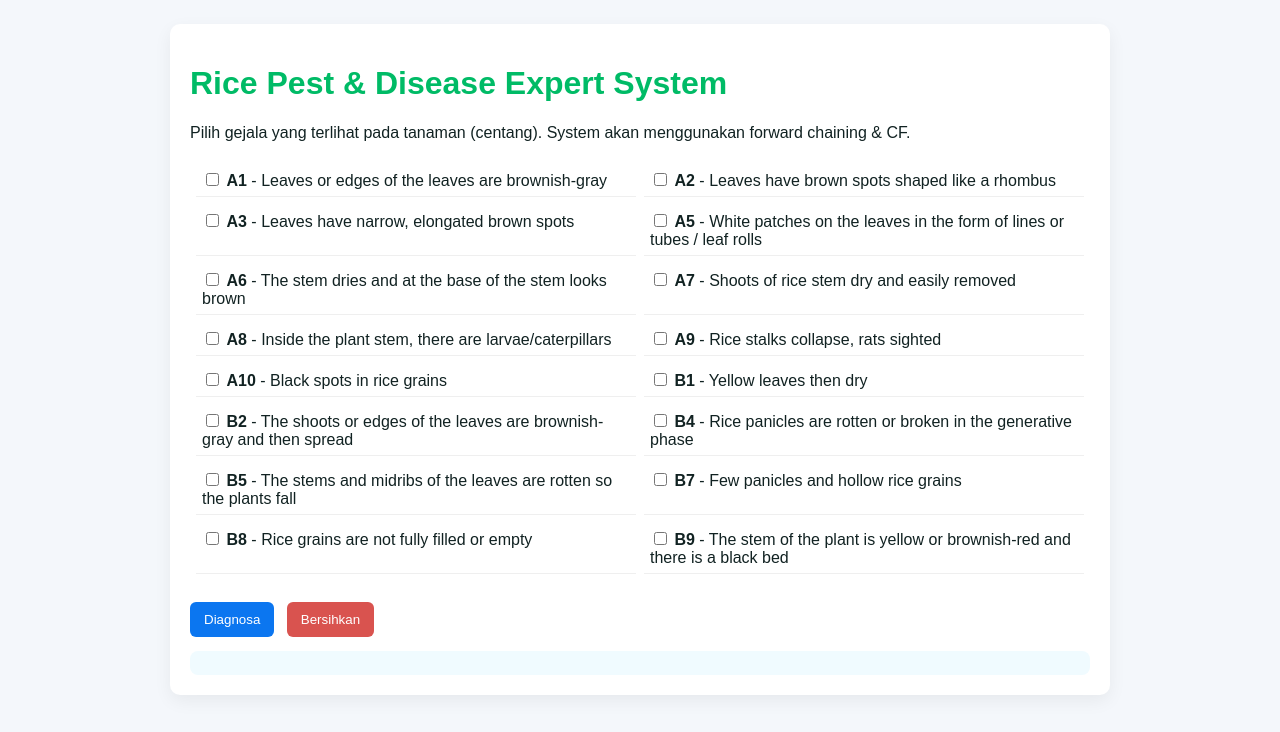
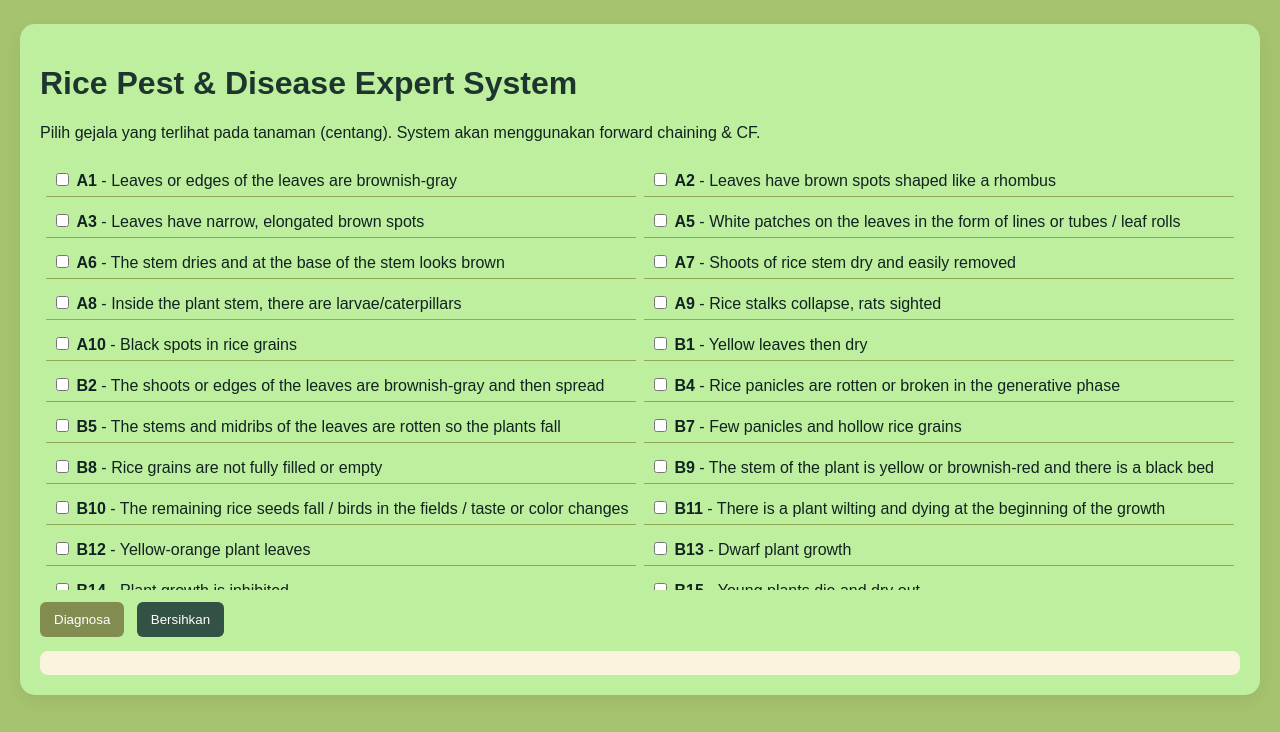
Before and after one commit to rises27/Sistem-Pakar, a Flask app: page / in a window 1280 px wide. Shown: the top 732 px of the page. Run offline with Flask 3, Linux system fonts and the light colour scheme.

Commit message:
Update style.css

```diff
--- a/ui/static/style.css
+++ b/ui/static/style.css
@@ -1,11 +1,11 @@
-body{font-family:Arial,Helvetica,sans-serif;background:#f4f7fb;color:#122;}
-.container{max-width:900px;margin:24px auto;background:#fff;padding:20px;border-radius:10px;box-shadow:0 6px 18px rgba(0,0,0,0.06)}
-h1{color:#0b6; text-align:left}
+body{font-family:Arial,Helvetica,sans-serif;background:#a6c36f;color:#122;}
+.container{max-width:1200px;margin:24px auto;background:#beef9e;padding:20px;border-radius:15px;box-shadow:0 6px 18px rgba(0,0,0,0.06)}
+h1{color:#1e352f; text-align:left}
 .grid{display:grid;grid-template-columns:1fr 1fr;gap:8px;max-height:420px;overflow:auto;padding:6px}
-.chk{display:block;padding:6px;border-bottom:1px solid #efefef}
-button{background:#0b76f0;color:#fff;border:none;padding:10px 14px;border-radius:6px;cursor:pointer}
-button#clear{background:#d9534f;margin-left:8px}
-.hasil{margin-top:14px;background:#f0fbff;padding:12px;border-radius:8px}
-.card{padding:10px;margin-bottom:8px;background:#fff;border:1px solid #e6f0ff;border-radius:6px}
+.chk{display:block;padding:6px;border-bottom:1px solid #90a955}
+button{background:#828c51;color:#fff;border:none;padding:10px 14px;border-radius:6px;cursor:pointer}
+button#clear{background:#335145;margin-left:8px}
+.hasil{margin-top:14px;background:#faf3dd;padding:12px;border-radius:8px}
+.card{padding:10px;margin-bottom:8px;background:#90a955;border:1px solid #e6f0ff;border-radius:6px}
 .muted{color:#556}
-.trace{background:#081a2a;color:#cfe3ff;padding:8px;border-radius:6px;white-space:pre-wrap}
+.trace{background:#081a2a;color:#90a955;padding:8px;border-radius:6px;white-space:pre-wrap}
```
